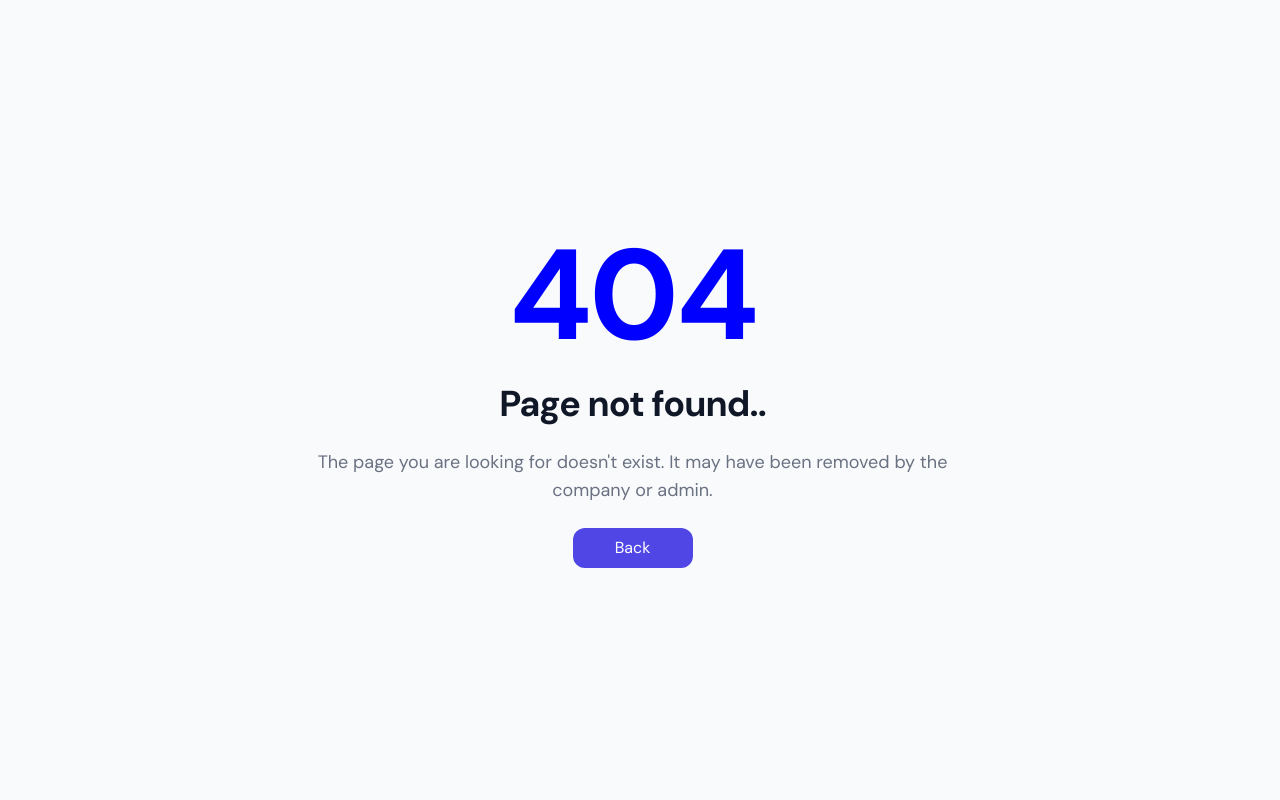
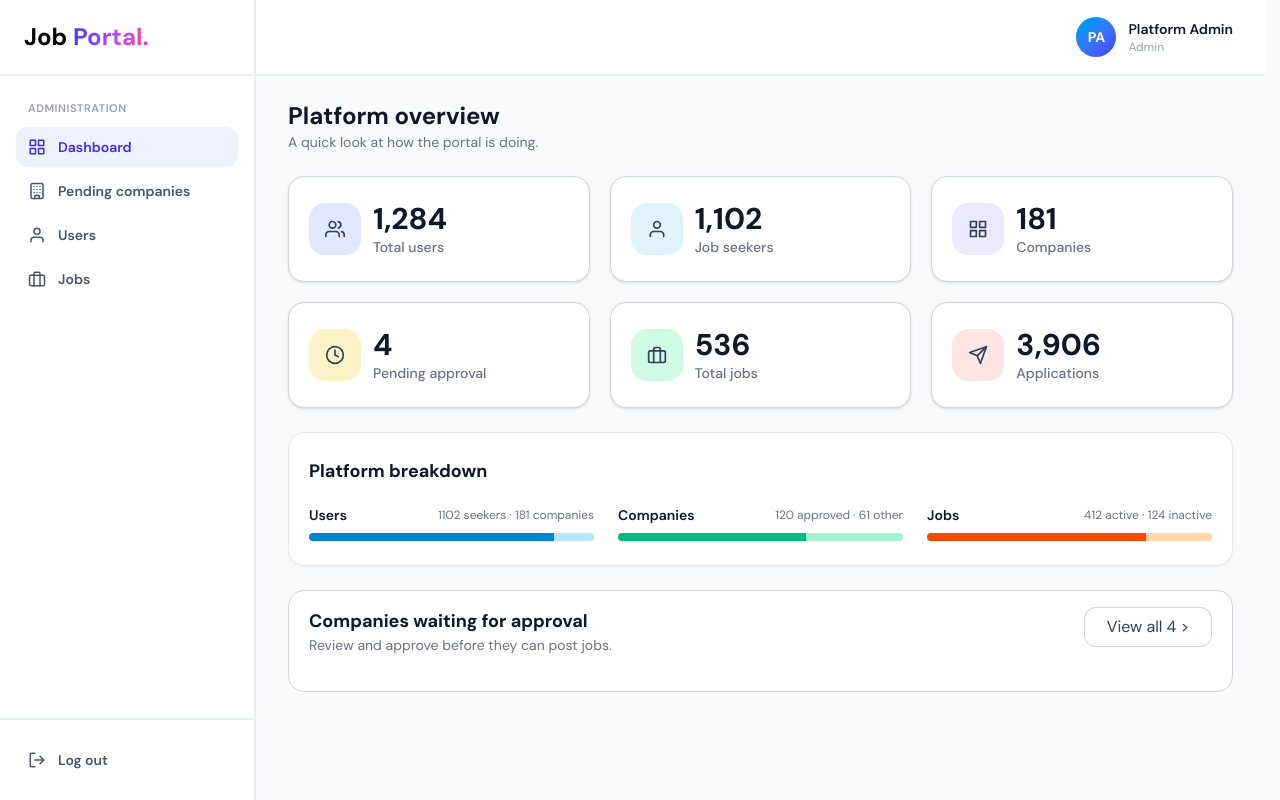
Before and after one commit to gokul-lamsal/jobkhoj, a React (Vite) app in the folder frontend/: page /admin in a window 1280 px wide. Before the commit this address led to /not-found. Built offline with nearby package versions, Linux system fonts and the light colour scheme.

Commit message:
admin layout

```diff
--- /dev/null
+++ b/frontend/src/components/layout/AdminLayout.jsx
@@ -0,0 +1,34 @@
+import React from 'react'
+import { FiBriefcase, FiGrid, FiUser } from 'react-icons/fi'
+import { LuBuilding } from 'react-icons/lu'
+import AdminCompanyLayout from '../AdminCompanyShared/AdminCompanyLayout'
+
+const navGroups = [
+    {
+        label: 'Administration',
+        links: [
+            { title: 'Dashboard', to: '/admin', icon: FiGrid, end: true },
+            { title: 'Pending companies', to: '/admin/pending-companies', icon: LuBuilding },
+            { title: 'Users', to: '/admin/users', icon: FiUser },
+            { title: 'Jobs', to: '/admin/jobs', icon: FiBriefcase },
+        ],
+    },
+]
+
+const profile = {
+    initials: 'PA',
+    name: 'Platform Admin',
+    subtitle: 'Admin',
+}
+
+const AdminLayout = () => {
+    return (
+        <AdminCompanyLayout
+            logoTo='/admin'
+            navGroups={navGroups}
+            profile={profile}
+        />
+    )
+}
+
+export default AdminLayout
--- a/frontend/src/components/layout/CompanyLayout.jsx
+++ b/frontend/src/components/layout/CompanyLayout.jsx
@@ -13,12 +13,12 @@ const navGroups = [
             { title: 'Company profile', to: '/employer/profile', icon: LuBuilding },
         ],
     },
-    {
-        label: 'Account',
-        links: [
-            { title: 'Notifications', to: '/employer/notifications', icon: FiBell, },
-        ],
-    },
+    // {
+    //     label: 'Account',
+    //     links: [
+    //         { title: 'Notifications', to: '/employer/notifications', icon: FiBell, },
+    //     ],
+    // },
 ]
 
 const profile = {
--- a/frontend/src/context/AuthContext.jsx
+++ b/frontend/src/context/AuthContext.jsx
@@ -5,7 +5,7 @@ const AuthContext = createContext();
 const AuthContextProvider = ({ children }) => {
   const [user, setUser] = useState({
     username: "Jhon",
-    role: "company"
+    role: "admin"
   })
   const [token, setToken] = useState("jkhjg")
 
--- /dev/null
+++ b/frontend/src/pages/admin/AdminDashboard.jsx
@@ -0,0 +1,155 @@
+import React from 'react'
+import {
+    FiBriefcase,
+    FiClock,
+    FiGrid,
+    FiSend,
+    FiUser,
+    FiUsers,
+} from 'react-icons/fi'
+import Button from '../../components/global/Button'
+import { StatsCard } from '../seeker/SeekerDashBoard'
+import { Link } from 'react-router-dom';
+
+//   <StatsCard
+//             key={label}
+//             label={label}
+//             Icon={Icon}
+//             bg={bg}
+//             color={color}
+//             value={value}
+//             textColor={textColor}
+//           />
+const stats = [
+    { label: "Total users", value: "1,284", Icon: FiUsers, bg: "bg-indigo-100", textColor: "text-indigo-700" },
+    { label: "Job seekers", value: "1,102", Icon: FiUser, bg: "bg-sky-100", textColor: "text-sky-700" },
+    { label: "Companies", value: "181", Icon: FiGrid, bg: "bg-violet-100", textColor: "text-violet-700" },
+    { label: "Pending approval", value: "4", Icon: FiClock, bg: "bg-amber-100", textColor: "text-amber-700" },
+    { label: "Total jobs", value: "536", Icon: FiBriefcase, bg: "bg-emerald-100", textColor: "text-emerald-700" },
+    { label: "Applications", value: "3,906", Icon: FiSend, bg: "bg-rose-100", textColor: "text-rose-700" },
+];
+
+
+const breakdowns = [
+    {
+        label: 'Users',
+        note: '1102 seekers · 181 companies',
+        segments: [
+            { width: '86%', color: 'bg-sky-600' },
+            { width: '14%', color: 'bg-sky-200' },
+        ],
+    },
+    {
+        label: 'Companies',
+        note: '120 approved · 61 other',
+        segments: [
+            { width: '66%', color: 'bg-emerald-500' },
+            { width: '34%', color: 'bg-emerald-200' },
+        ],
+    },
+    {
+        label: 'Jobs',
+        note: '412 active · 124 inactive',
+        segments: [
+            { width: '77%', color: 'bg-orange-600' },
+            { width: '23%', color: 'bg-orange-200' },
+        ],
+    },
+]
+
+const pendingCompanies = [
+    {
+        name: 'StartUp Hub',
+        email: 'founder@startuphub.com',
+        location: 'Pokhara, Nepal',
+        initials: 'SH',
+        gradient: 'from-orange-400 to-amber-500',
+    },
+    {
+        name: 'CloudNine Tech',
+        email: 'hr@cloudnine.io',
+        location: 'Pokhara, Nepal',
+        initials: 'CN',
+        gradient: 'from-pink-500 to-rose-500',
+    },
+    {
+        name: 'Pixel Studio',
+        email: 'team@pixelstudio.co',
+        location: 'Bhaktapur, Nepal',
+        initials: 'PS',
+        gradient: 'from-fuchsia-500 to-pink-600',
+    },
+]
+
+const AdminDashboard = () => {
+    return (
+        <div className='flex flex-col gap-6'>
+            <div>
+                <h1 className='text-2xl font-bold text-gray-900'>Platform overview</h1>
+                <p className='text-sm text-gray-500'>
+                    A quick look at how the portal is doing.
+                </p>
+            </div>
+
+            <div className='grid grid-cols-1 gap-5 md:grid-cols-2 xl:grid-cols-3'>
+                {stats.map(({ label, value, bg, Icon,color="text-slate-700" }) => (
+                    <StatsCard
+                        key={label}
+                        label={label}
+                        Icon={Icon}
+                        bg={bg}
+                        value={value}
+                        color={color}
+                    />
+                ))}
+            </div>
+
+            <div className='rounded-2xl border border-gray-200 bg-white py-6 px-5 shadow-xs'>
+                <h2 className='text-lg font-bold text-gray-900'>Platform breakdown</h2>
+                <div className='mt-5 grid grid-cols-1 gap-6 md:grid-cols-3'>
+                    {breakdowns.map(({ label, note, segments }) => (
+                        <div key={label} className='flex flex-col gap-2'>
+                            <div className='flex items-center justify-between gap-3'>
+                                <p className='text-sm font-semibold text-gray-900'>{label}</p>
+                                <p className='text-right text-xs text-gray-500'>{note}</p>
+                            </div>
+                            <div className='flex h-2 w-full overflow-hidden rounded-full bg-gray-100'>
+                                {segments.map((segment, index) => (
+                                    <span
+                                        key={index}
+                                        className={`h-full ${segment.color}`}
+                                        style={{ width: segment.width }}
+                                    />
+                                ))}
+                            </div>
+                        </div>
+                    ))}
+                </div>
+            </div>
+
+            <div className='rounded-2xl py-4 px-5 border border-gray-300 bg-white '>
+                <div className='flex items-start justify-between gap-4'>
+                    <div>
+                        <h2 className='text-lg font-bold text-gray-900'>
+                            Companies waiting for approval
+                        </h2>
+                        <p className='text-sm text-gray-500'>
+                            Review and approve before they can post jobs.
+                        </p>
+                    </div>
+                    <Link to={"pending-companies"} className='h-10 w-32 shrink-0'>
+                        <Button type='button' text='View all 4 >' btnType='secondary' />
+                    </Link>
+                </div>
+
+                <div className='mt-5 flex flex-col [&>div]:not-last:pb-4 divide-y-2 divide-gray-200 '>
+                    {pendingCompanies.map(({ name, email, location, initials, gradient }) => (
+                        <></>
+                    ))}
+                </div>
+            </div>
+        </div>
+    )
+}
+
+export default AdminDashboard
--- a/frontend/src/pages/company/CompanyDashboard.jsx
+++ b/frontend/src/pages/company/CompanyDashboard.jsx
@@ -17,7 +17,7 @@ const RecentApplication = () => {
 
   ]
   return (
-    <div className="flex my-8  flex-col gap-4 py-4 px-5 border border-gray-300 bg-white cursor-pointer rounded-2xl">
+    <div className="flex my-8  flex-col gap-4 py-4 px-5 border border-gray-300 bg-white rounded-2xl">
       <div className='flex justify-between border-b pb-4 border-gray-200'>
         <div >
           <h2 className="font-bold text-xl">Recent applications</h2>
@@ -29,7 +29,7 @@ const RecentApplication = () => {
           <Button type='button' text={"View All >"} btnType='secondary' />
         </Link>
       </div>
-      <div className='flex flex-col gap-6 [&>div]:not-last:border-b-2 [&>div]:not-last:pb-4 [&>div]:not-last:border-gray-200 '>
+      <div className='flex flex-col gap-6  [&>div]:not-last:pb-4 divide-y-2 divide-gray-200 '>
         {
           applicationList.map((list) => {
             return (
```
Also changed, not shown: frontend/src/App.jsx (+17 -0 lines), 1 other file (tests, documents, lock files or other folders).
